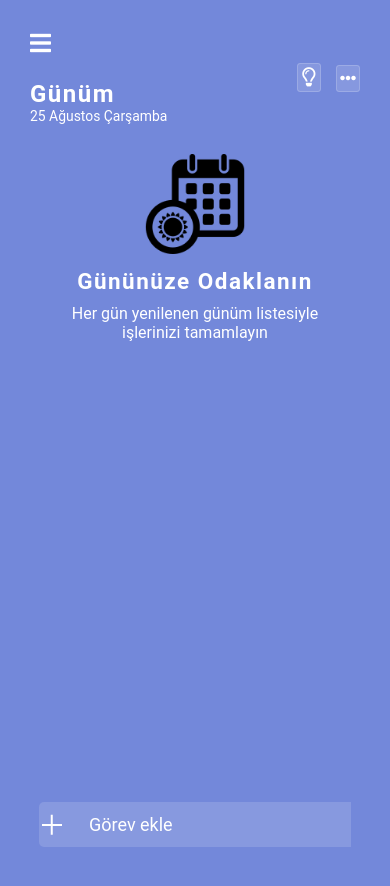
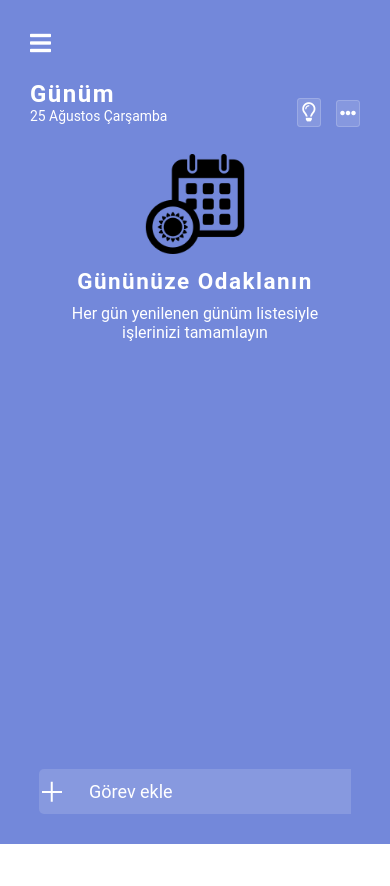
Before and after one commit to yagiz2000/MicrosoftTodoClone, a Vue app: page / in a window 390 px wide. Shown: the top 886 px of the page. After the commit the page ends 844 px from the top, so only its background shows below. Built offline with nearby package versions, Linux system fonts and the light colour scheme.

Commit message:
main element styles has been changed

```diff
--- a/src/App.vue
+++ b/src/App.vue
@@ -36,7 +36,7 @@ export default {
     width: 10px;
   }
   ::-webkit-scrollbar-track {
-    background: #7388DA;
+    background: transparent;
   }
   ::-webkit-scrollbar-thumb {
     background: #555;
--- a/src/Storage/storage.js
+++ b/src/Storage/storage.js
@@ -28,18 +28,21 @@ export class Storage{
     static changeCompletedStatus(type,index,todo=null){
         let currentTodoList = this.getTodos(type);
         if(todo==null){
+            console.log("changeCompleted statıs null if")
             let todo = currentTodoList[index];
             todo.completed = !todo.completed;
             localStorage.setItem(type,JSON.stringify(currentTodoList));
             this.getTodos(type);
         }
         else{
+            console.log("changeCompleted statıs else")
             let changedTodo = currentTodoList.find((item)=>{
                 return item.createdAt === todo.createdAt;
             })
+            console.log(changedTodo);
             currentTodoList.forEach((item)=>{
                 if(item==changedTodo){
-                    item.completed = false;
+                    item.completed = !item.completed;
                 }
             })
             localStorage.setItem(type,JSON.stringify(currentTodoList));
--- a/src/components/Main.vue
+++ b/src/components/Main.vue
@@ -116,7 +116,7 @@
                                 <div class="infoSection">
                                     <div class="circle">
                                         <label class="container" style="z-index:1000000">
-                                            <input type="checkbox" @click="changeCompletedStatus(i)" :checked="todo.completed">
+                                            <input type="checkbox" @click="changeCompletedStatus(i,todo)" :checked="todo.completed">
                                             <span class="checkmark"></span>
                                         </label>
                                     </div>
@@ -208,6 +208,7 @@
                         </div>
                     </div>
                 </div>
+
             </div>
         </div>
 </template>
@@ -278,7 +279,15 @@ export default {
         }
         function changeCompletedStatus(index,todo){
             let payload = {index,type:"defaultTodos",todo}
-            store.commit("changeCompletedStatus",payload);
+            console.l
+            if(pageHeader.value=="Önemli"){
+                store.commit("changeCompletedStatus",payload);
+                store.commit("setTodosToFavTodos")
+            }
+            else{
+                store.commit("changeCompletedStatus",payload);
+                store.commit("setTodosToDefaultTodos")
+            }
         }
         function openToggleMenu(){
             if(!optionsToggleShow.value){
@@ -370,6 +379,10 @@ export default {
 
 .main .content{
     position: relative;
+    height: 100vh;
+    display: flex;
+    flex-direction: column;
+    justify-content: space-between;
 }
 .main .content .top-info{
     display: flex;
@@ -578,8 +591,10 @@ export default {
     justify-content: flex-start;
     align-items:center;
     top:108.8px ;
-    height: calc(100vh - 106.4px);
-}
+    height: 100%;
+/*     height: calc(100vh - 106.4px);
+ */
+ }
 .main .content .middle .completed{
     cursor: pointer;
     position: relative;
@@ -750,12 +765,15 @@ export default {
     top: -10px;
     left: 30px;
 }
+.main .content .bottom{
+    width: 100%;
+    margin-bottom: 30px;
+}
 .main .content .bottom .input{
     pointer-events: none;
     display: flex;
-    position: absolute;
+    position: relative;
     left: 10%;
-    top: 90%;
     width: 80%;
 }
 .main .content .bottom .input #mainInput{
@@ -954,6 +972,9 @@ export default {
         padding: 3px;
 
     }
+    .main .content .top-info .options{
+        align-self: flex-end;
+    }
 
 }
 </style>
--- a/src/store/store.js
+++ b/src/store/store.js
@@ -38,8 +38,6 @@ const store = createStore({
     },
     changeCompletedStatus(state,payload){
       Storage.changeCompletedStatus(payload.type,payload.index,payload.todo);
-      state.defaultTodos = Storage.getTodos("defaultTodos");
-      state.completedTodos = Storage.getCompletedTodos("defaultTodos");
     },
     removeTodo(state,payload){
       console.log("storedaki",payload.todo);
```
